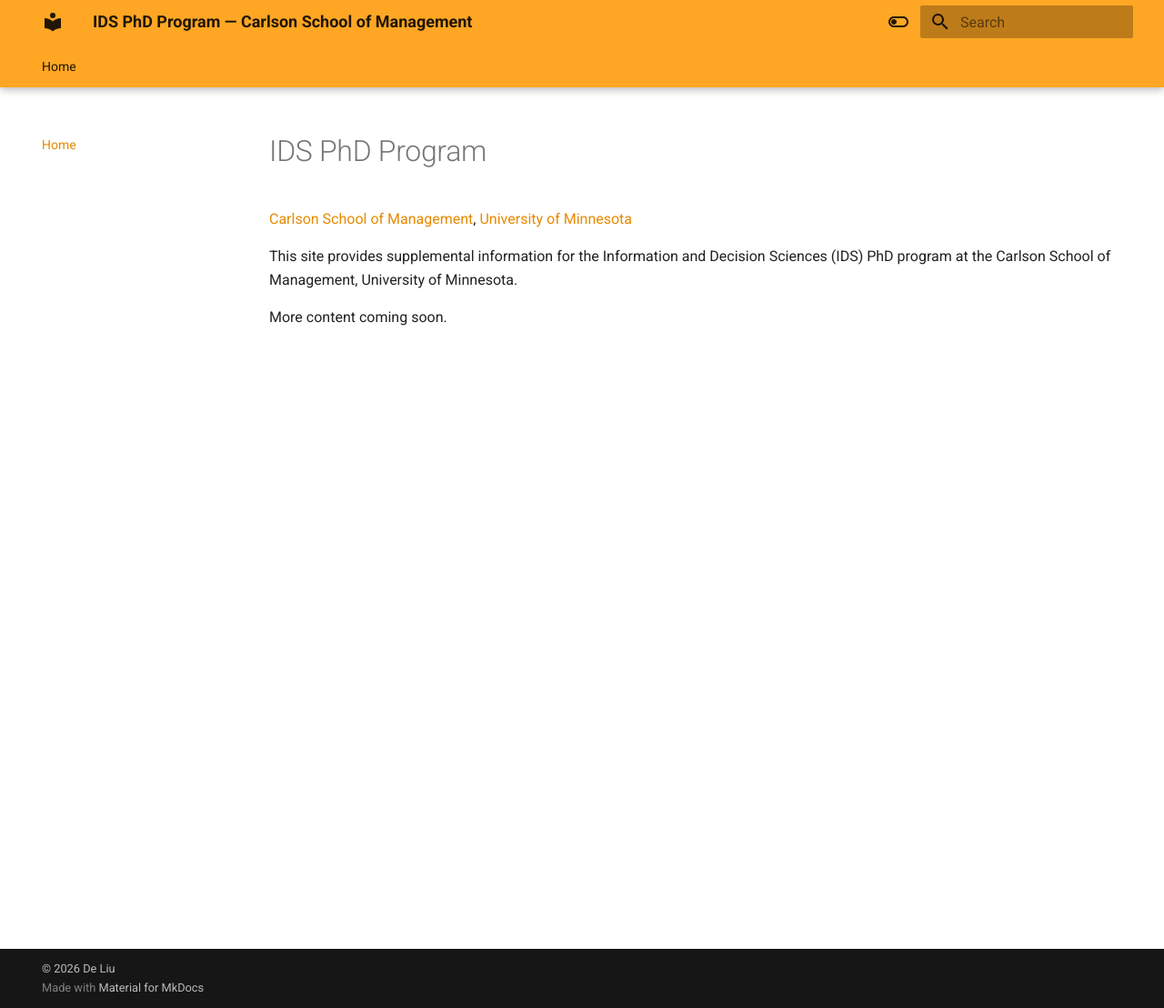
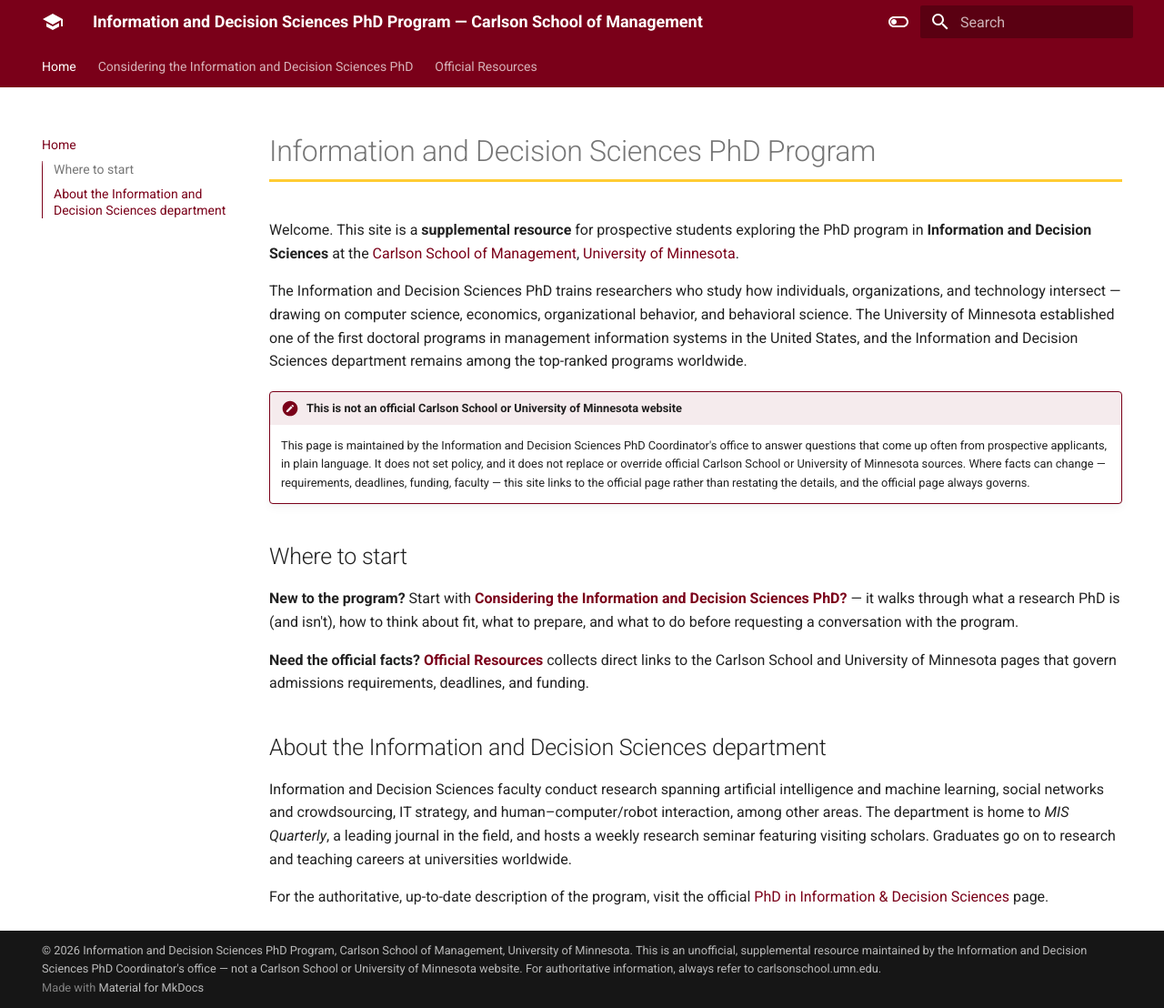
Before and after one commit to de4liu/ids-phd-public, an MkDocs documentation site: the page built from docs/index.md, in a window 1280 px wide and 1108 px high. Shown: the whole window at 91% size. Built offline with MkDocs 1.6.1 and Material for MkDocs 9.7.7, drawn with Linux system fonts in a browser that asks for light colours.

Commit message:
claude code generated

```diff
--- a/docs/index.md
+++ b/docs/index.md
@@ -1,7 +1,20 @@
-# IDS PhD Program
+# Information and Decision Sciences PhD Program
 
-[Carlson School of Management](https://carlsonschool.umn.edu/), [University of Minnesota](https://twin-cities.umn.edu/)
+Welcome. This site is a **supplemental resource** for prospective students exploring the PhD program in **Information and Decision Sciences** at the [Carlson School of Management](https://carlsonschool.umn.edu/), [University of Minnesota](https://twin-cities.umn.edu/).
 
-This site provides supplemental information for the Information and Decision Sciences (IDS) PhD program at the Carlson School of Management, University of Minnesota.
+The Information and Decision Sciences PhD trains researchers who study how individuals, organizations, and technology intersect — drawing on computer science, economics, organizational behavior, and behavioral science. The University of Minnesota established one of the first doctoral programs in management information systems in the United States, and the Information and Decision Sciences department remains among the top-ranked programs worldwide.
 
-More content coming soon.
+!!! unofficial "This is not an official Carlson School or University of Minnesota website"
+    This page is maintained by the Information and Decision Sciences PhD Coordinator's office to answer questions that come up often from prospective applicants, in plain language. It does not set policy, and it does not replace or override official Carlson School or University of Minnesota sources. Where facts can change — requirements, deadlines, funding, faculty — this site links to the official page rather than restating the details, and the official page always governs.
+
+## Where to start
+
+**New to the program?** Start with [**Considering the Information and Decision Sciences PhD?**](considering-the-phd.md) — it walks through what a research PhD is (and isn't), how to think about fit, what to prepare, and what to do before requesting a conversation with the program.
+
+**Need the official facts?** [**Official Resources**](official-resources.md) collects direct links to the Carlson School and University of Minnesota pages that govern admissions requirements, deadlines, and funding.
+
+## About the Information and Decision Sciences department
+
+Information and Decision Sciences faculty conduct research spanning artificial intelligence and machine learning, social networks and crowdsourcing, IT strategy, and human–computer/robot interaction, among other areas. The department is home to *MIS Quarterly*, a leading journal in the field, and hosts a weekly research seminar featuring visiting scholars. Graduates go on to research and teaching careers at universities worldwide.
+
+For the authoritative, up-to-date description of the program, visit the official [PhD in Information & Decision Sciences](https://carlsonschool.umn.edu/graduate/phd/concentrations/information-decision-sciences) page.
--- /dev/null
+++ b/docs/stylesheets/extra.css
@@ -0,0 +1,48 @@
+/*
+  Understated Carlson School / University of Minnesota color accents.
+  Colors sourced from the official Carlson brand site (brand.carlsonschool.umn.edu/look-like/colors):
+    Maroon #7A0019, Gold #FFCC33, Ivory #E6E0D2.
+  This site does not use the Carlson or University of Minnesota logos/wordmarks,
+  per the brand site's logo-usage guidance, which reserves those marks for
+  official University business (brand.carlsonschool.umn.edu/look-like/logos).
+  Gold is used only as a decorative accent (never as text) because gold-on-white
+  and gold-on-maroon combinations do not meet WCAG 2.1 contrast guidelines.
+*/
+
+:root > * {
+  --md-primary-fg-color: #7a0019;
+  --md-primary-fg-color--light: #9c1a34;
+  --md-primary-fg-color--dark: #4d0010;
+  --md-primary-bg-color: #ffffff;
+  --md-accent-fg-color: #7a0019;
+  --md-accent-fg-color--transparent: #7a001914;
+}
+
+[data-md-color-scheme="slate"] {
+  --md-primary-fg-color: #4d0010;
+  --md-primary-fg-color--light: #7a0019;
+  --md-primary-fg-color--dark: #300009;
+  --md-accent-fg-color: #e8a1ad;
+}
+
+/* Understated gold accent rule under page titles, not used for text color */
+.md-typeset h1 {
+  border-bottom: 3px solid #ffcc33;
+  padding-bottom: 0.3em;
+}
+
+.md-typeset .admonition.unofficial,
+.md-typeset details.unofficial {
+  border-color: #7a0019;
+}
+
+.md-typeset .unofficial > .admonition-title,
+.md-typeset .unofficial > summary {
+  background-color: #7a001914;
+  border-color: #7a0019;
+}
+
+.md-typeset .unofficial > .admonition-title::before,
+.md-typeset .unofficial > summary::before {
+  background-color: #7a0019;
+}
--- a/mkdocs.yml
+++ b/mkdocs.yml
@@ -1,52 +1,52 @@
-site_name: IDS PhD Program — Carlson School of Management
+site_name: Information and Decision Sciences PhD Program — Carlson School of Management
+site_description: Supplemental information and FAQs for prospective students considering the Information and Decision Sciences PhD program at the University of Minnesota's Carlson School of Management.
 site_url: https://de4liu.github.io/ids-phd-public/
 theme:
   name: material
+  icon:
+    logo: material/school
   features:
     - navigation.tabs
-    - navigation.tabs.sticky
     - navigation.sections
     - navigation.path
+    - navigation.top
     - toc.integrate
     - search.suggest
     - search.highlight
-    - content.tabs.link
-    - content.code.annotation
     - content.code.copy
   language: en
   palette:
-    - scheme: youtube
+    - scheme: default
+      primary: custom
+      accent: custom
       toggle:
         icon: material/toggle-switch-off-outline
         name: Switch to dark mode
-      primary: orange
-      accent: yellow
     - scheme: slate
+      primary: custom
+      accent: custom
       toggle:
         icon: material/toggle-switch
         name: Switch to light mode
-      primary: orange
-      accent: yellow
+
+extra_css:
+  - stylesheets/extra.css
+
 nav:
     - Home: index.md
+    - Considering the Information and Decision Sciences PhD: considering-the-phd.md
+    - Official Resources: official-resources.md
 
 plugins:
   - search
 
 markdown_extensions:
-  - pymdownx.highlight:
-      anchor_linenums: true
-  - pymdownx.inlinehilite
-  - pymdownx.snippets
   - admonition
-  - pymdownx.arithmatex:
-      generic: true
-  - footnotes
   - pymdownx.details
-  - pymdownx.superfences
-  - pymdownx.mark
   - attr_list
-
+  - md_in_html
+  - toc:
+      permalink: true
 
 copyright: |
-  &copy; 2026 <a href="https://github.com/de4liu"  target="_blank" rel="noopener">De Liu</a>
+  &copy; 2026 Information and Decision Sciences PhD Program, Carlson School of Management, University of Minnesota. This is an unofficial, supplemental resource maintained by the Information and Decision Sciences PhD Coordinator's office — not a Carlson School or University of Minnesota website. For authoritative information, always refer to <a href="https://carlsonschool.umn.edu/graduate/phd" target="_blank" rel="noopener">carlsonschool.umn.edu</a>.
```
Also changed, not shown: README.md (+63 -9 lines), docs/considering-the-phd.md (added, +69 -0 lines), docs/official-resources.md (added, +29 -0 lines), temp/example-reply.md (added, +47 -0 lines).
